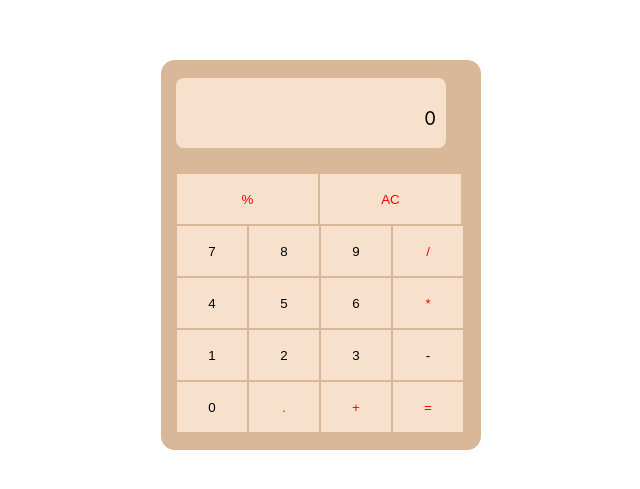
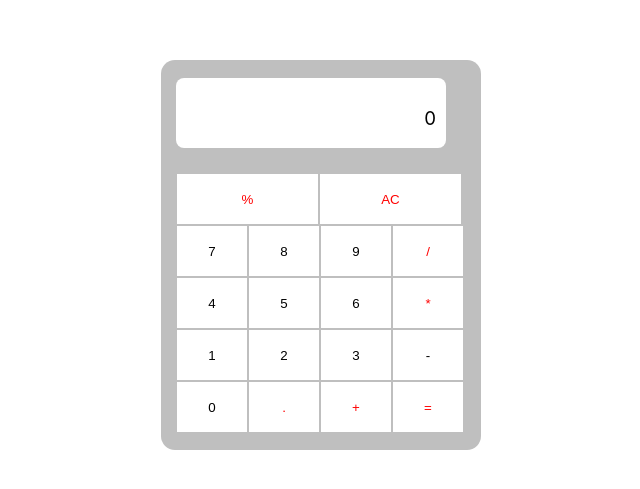
Before and after one commit to hadiya8149/reactCalculator, a React (Create React App) app: page / in a window 1280 px wide. Shown: the part 145-634 px from the top of the page, without its empty margins (319-959 px from the left). Built offline with nearby package versions, Linux system fonts and the light colour scheme.

Commit message:
css update

```diff
--- a/src/App.css
+++ b/src/App.css
@@ -35,7 +35,7 @@ html, body{
   width:320px;
   height:390px;
   transform: translate(-50%, -50%);
-  background-color:#d9b799;
+  background-color:#bfbfbf;
 
 }
 .button{
@@ -46,7 +46,7 @@ html, body{
   height: 50px;
   float:left;
   margin:1px;
-  background-color:#f7e1cd;
+  background-color:#fff;
   color:black;
   border:none;
 }
@@ -64,7 +64,7 @@ html, body{
   color: black;
   border-radius:8px;
   text-align:right;
-  background-color:#f7e1cd;
+  background-color:#fff;
   padding:10px;
   margin-bottom:10px;
   margin-left:15px;
```
